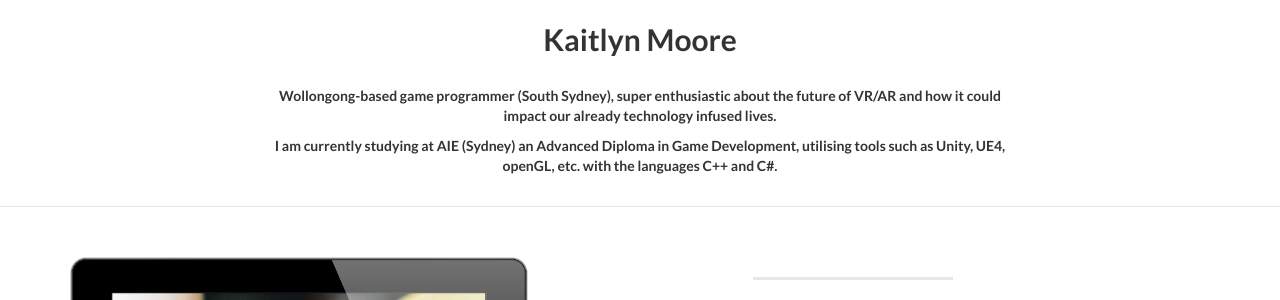
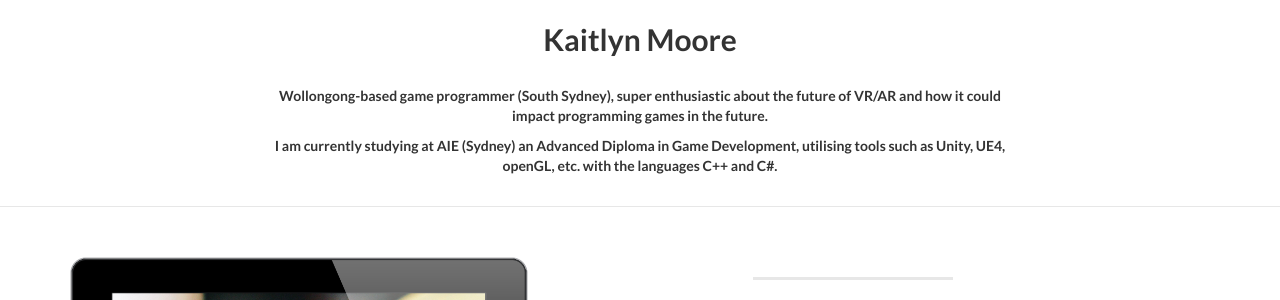
Before and after one commit to kaitlynm1/kaitlynm1.github.io, a Jekyll site: the page built from index.html, in a window 1280 px wide and 900 px high, scrolled down 641 px. Shown: the part 173-473 px from the top of the window. Built offline with Jekyll 4.4.1, drawn with Linux system fonts in a browser that asks for light colours.

Commit message:
Changing about

```diff
--- a/_includes/about.html
+++ b/_includes/about.html
@@ -6,7 +6,7 @@
               <h2>Kaitlyn Moore</h2>
               <br/>
                 <!--<p>The Jekyll version is brought to you by <a href="https://github.com/swcool">Shane Weng</a></p>-->
-                <p>Wollongong-based game programmer (South Sydney), super enthusiastic about the future of VR/AR and how it could impact our already technology infused lives.</p>
+                <p>Wollongong-based game programmer (South Sydney), super enthusiastic about the future of VR/AR and how it could impact programming games in the future.</p>
                 <p>I am currently studying at AIE (Sydney) an Advanced Diploma in Game Development, utilising tools such as Unity, UE4, openGL, etc. with the languages C++ and C#.</p>
                 <br/>
               </div>
```
